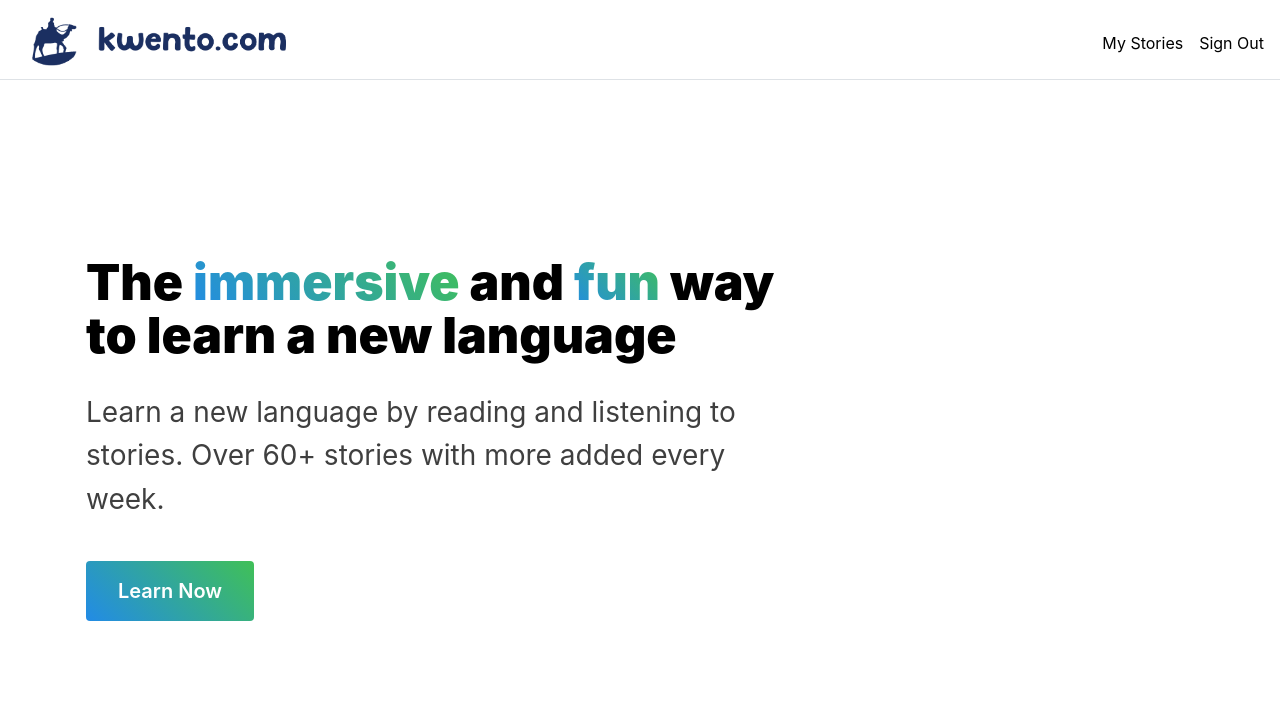
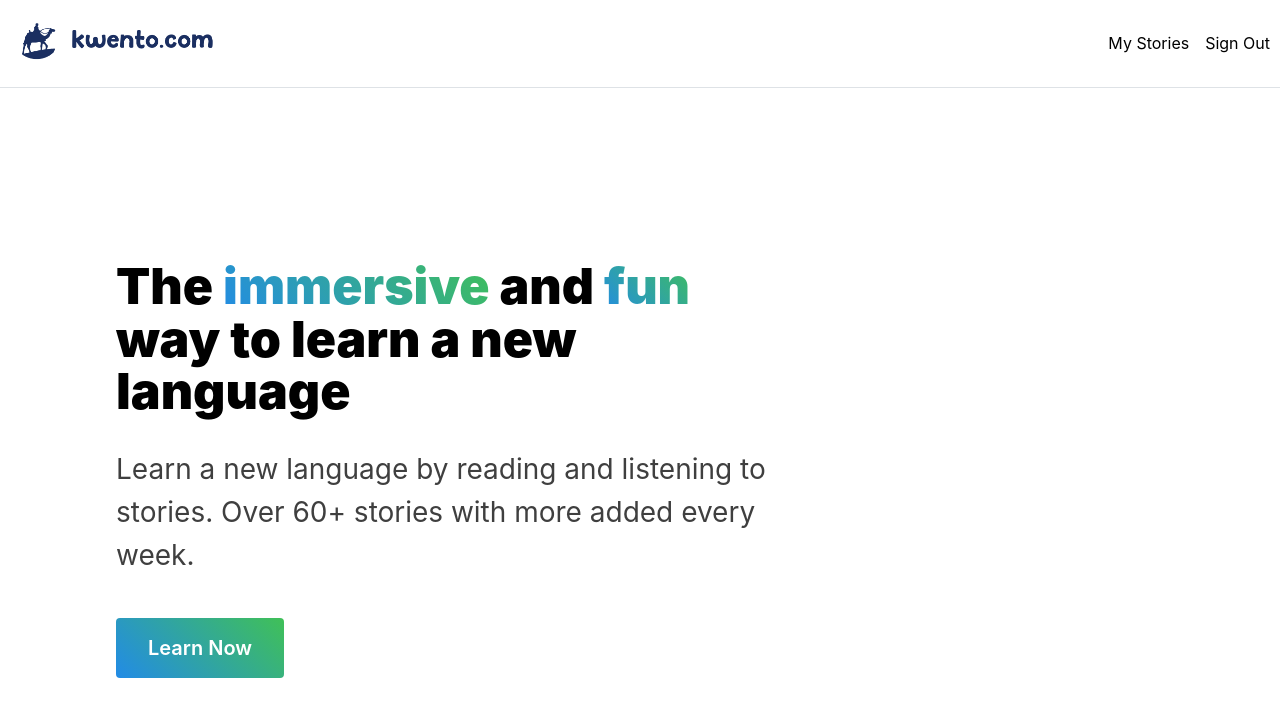
Before and after one commit to sciffany/kwento, a Next.js app: page / in a window 1280 px wide. Shown: the top 716 px of the page. Built offline with nearby package versions, Linux system fonts and the light colour scheme; no server answers; sample sign-in values are in the browser's storage.

Commit message:
Fix menu and navigation

```diff
--- a/app/admin/page.tsx
+++ /dev/null
@@ -1,3 +0,0 @@
-export default function HomePage() {
-  return <div>HomePage</div>;
-}
--- a/app/page.tsx
+++ b/app/page.tsx
@@ -12,7 +12,7 @@ import {
 } from "@mantine/core";
 import SigninButton from "../components/SigninButton";
 import classes from "./Home.module.css";
-import GenericHeader from "../components/GenericHeader";
+import GenericHeader from "../components/HeaderMenu";
 
 export default function () {
   return (
--- /dev/null
+++ b/components/CommonHeader.tsx
@@ -0,0 +1,57 @@
+import { AppShell, Burger, Drawer, Flex, Group } from "@mantine/core";
+import SigninButton from "./SigninButton";
+import { useDisclosure } from "@mantine/hooks";
+import Link from "next/link";
+
+export default function CommonHeader() {
+  const [drawerOpened, { toggle: toggleDrawer, close: closeDrawer }] =
+    useDisclosure(false);
+
+  return (
+    <AppShell.Header px={10} py={10}>
+      <Flex justify='space-between'>
+        <Link href='/stories'>
+          <img
+            src='/logo.png'
+            width={360}
+            height={60}
+            alt='Logo'
+            style={{ cursor: "pointer" }}
+          />
+        </Link>
+        <Group visibleFrom='sm'>
+          <div
+            style={{ cursor: "pointer" }}
+            onClick={() => {
+              window.location.href = "/admin/stories";
+            }}
+          >
+            My Stories
+          </div>
+          <SigninButton></SigninButton>
+        </Group>
+        <Burger opened={drawerOpened} onClick={toggleDrawer} hiddenFrom='sm' />
+      </Flex>
+
+      <Drawer
+        opened={drawerOpened}
+        onClose={closeDrawer}
+        size='100%'
+        padding='md'
+        hiddenFrom='sm'
+        title={<b>Menu</b>}
+        zIndex={1000000}
+      >
+        <div
+          style={{ cursor: "pointer" }}
+          onClick={() => {
+            window.location.href = "/admin/stories";
+          }}
+        >
+          My Stories
+        </div>
+        <SigninButton />
+      </Drawer>
+    </AppShell.Header>
+  );
+}
--- a/components/GenericHeader.tsx
+++ /dev/null
@@ -1,31 +0,0 @@
-import { AppShell, Burger, Flex, Group } from "@mantine/core";
-import SigninButton from "./SigninButton";
-import Link from "next/link";
-
-export default function GenericHeader({
-  children,
-}: {
-  children: React.ReactNode;
-}) {
-  return (
-    <AppShell header={{ height: 80 }} padding='md'>
-      <AppShell.Header>
-        <Group h='100%' px='md'>
-          <Flex direction='row' w='100%' align='center' justify='space-between'>
-            <Link href='/stories'>
-              <img
-                style={{ cursor: "pointer" }}
-                src='/logo.png'
-                alt='logo'
-                height={80}
-                width={480}
-              />
-            </Link>
-            <SigninButton />
-          </Flex>
-        </Group>
-      </AppShell.Header>
-      <AppShell.Main>{children}</AppShell.Main>
-    </AppShell>
-  );
-}
--- /dev/null
+++ b/components/HeaderMegaMenu.module.css
@@ -0,0 +1,46 @@
+.header {
+    height: rem(60px);
+    padding-left: var(--mantine-spacing-md);
+    padding-right: var(--mantine-spacing-md);
+    border-bottom: rem(1px) solid light-dark(var(--mantine-color-gray-3), var(--mantine-color-dark-4));
+  }
+
+  .link {
+    display: flex;
+    align-items: center;
+    height: 100%;
+    padding-left: var(--mantine-spacing-md);
+    padding-right: var(--mantine-spacing-md);
+    text-decoration: none;
+    color: light-dark(var(--mantine-color-black), var(--mantine-color-white));
+    font-weight: 500;
+    font-size: var(--mantine-font-size-sm);
+
+    @media (max-width: $mantine-breakpoint-sm) {
+      height: rem(42px);
+      width: 100%;
+    }
+
+    @mixin hover {
+      background-color: light-dark(var(--mantine-color-gray-0), var(--mantine-color-dark-6));
+    }
+  }
+
+  .subLink {
+    width: 100%;
+    padding: var(--mantine-spacing-xs) var(--mantine-spacing-md);
+    border-radius: var(--mantine-radius-md);
+
+    @mixin hover {
+      background-color: light-dark(var(--mantine-color-gray-0), var(--mantine-color-dark-7));
+    }
+  }
+
+  .dropdownFooter {
+    background-color: light-dark(var(--mantine-color-gray-0), var(--mantine-color-dark-7));
+    margin: calc(var(--mantine-spacing-md) * -1);
+    margin-top: var(--mantine-spacing-sm);
+    padding: var(--mantine-spacing-md) calc(var(--mantine-spacing-md) * 2);
+    padding-bottom: var(--mantine-spacing-xl);
+    border-top: rem(1px) solid light-dark(var(--mantine-color-gray-1), var(--mantine-color-dark-5));
+  }
--- /dev/null
+++ b/components/HeaderMenu.tsx
@@ -0,0 +1,15 @@
+import { AppShell } from "@mantine/core";
+import CommonHeader from "./CommonHeader";
+
+export default function HeaderMegaMenu({
+  children,
+}: {
+  children: React.ReactNode;
+}) {
+  return (
+    <AppShell padding='md'>
+      <CommonHeader />
+      <AppShell.Main p={100}>{children}</AppShell.Main>
+    </AppShell>
+  );
+}
--- a/components/SigninButton.tsx
+++ b/components/SigninButton.tsx
@@ -7,14 +7,6 @@ const SigninButton = () => {
   if (session && session.user) {
     return (
       <Group>
-        <div
-          style={{ cursor: "pointer" }}
-          onClick={() => {
-            window.location.href = "/admin";
-          }}
-        >
-          My Stories
-        </div>
         <div
           style={{ cursor: "pointer" }}
           onClick={() => {
```
Also changed, not shown: app/admin/layout.tsx (+2 -16 lines), app/admin/stories/page.tsx (+1 -1 lines), app/stories/[blogId]/layout.tsx (deleted, +0 -60 lines), app/stories/[blogId]/page.tsx (+6 -2 lines), app/stories/page.tsx (+1 -1 lines).
